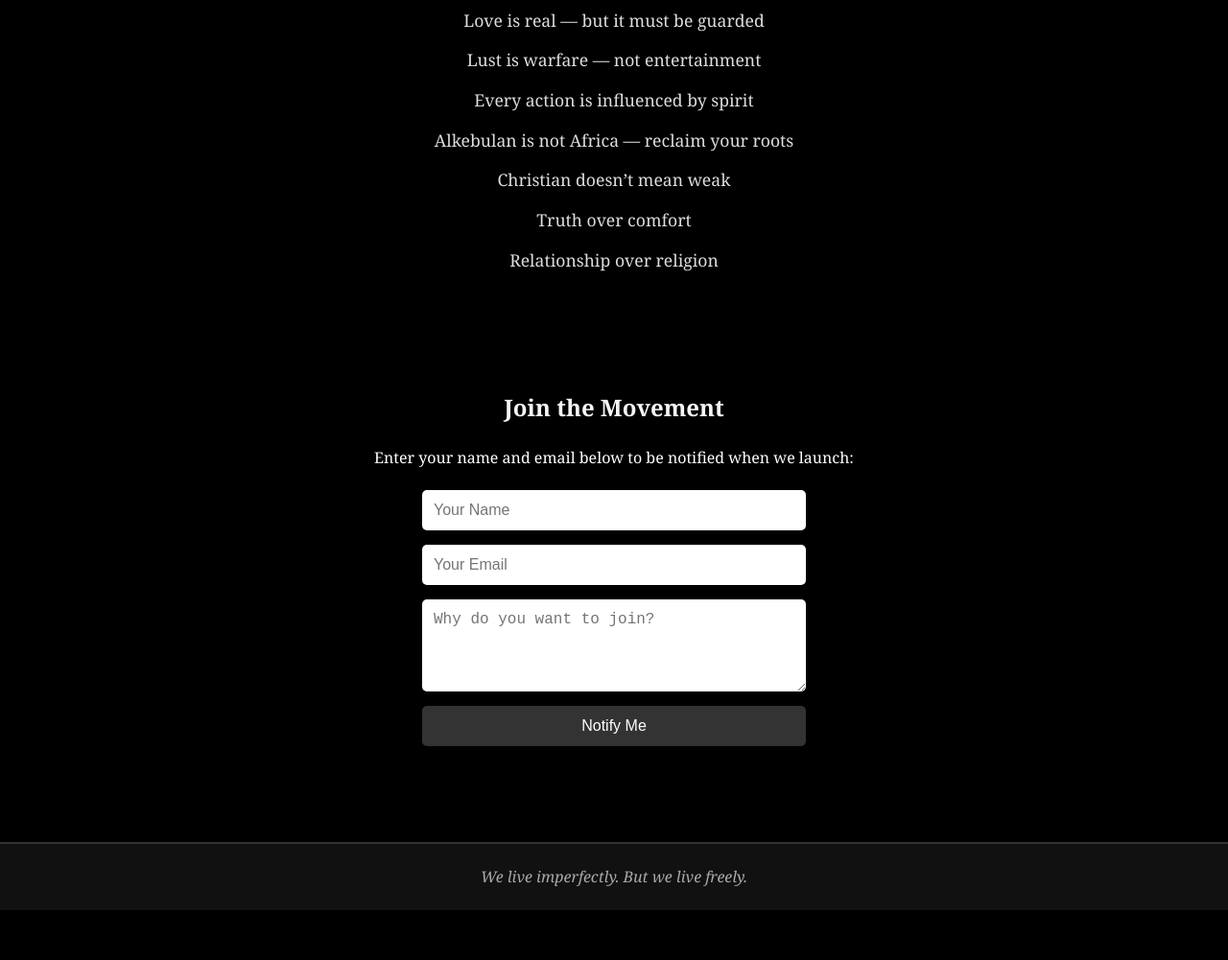
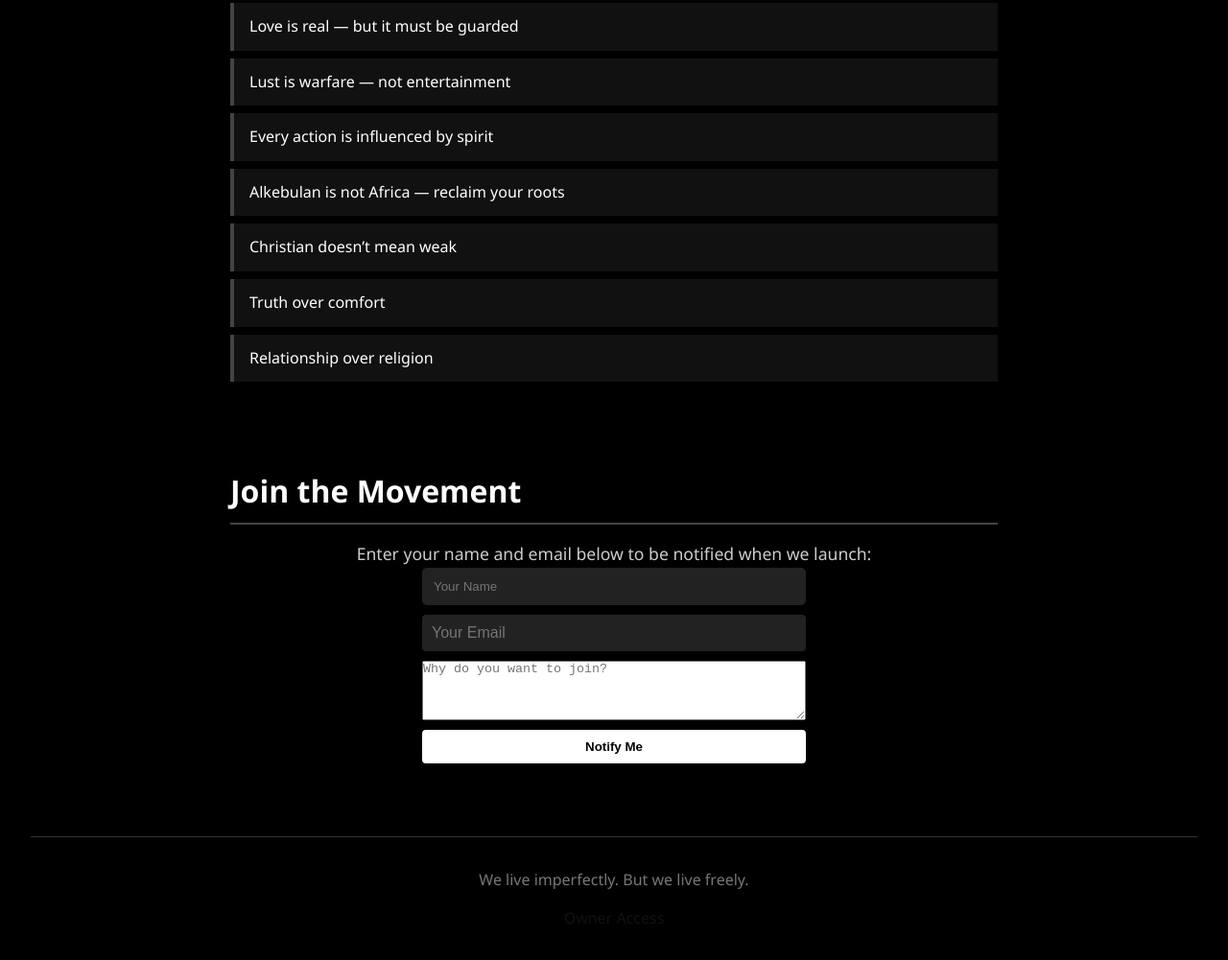
Before and after one commit to Bonga229/christian-university-all-chapters, a plain HTML site: page index.html in a window 1280 px wide. Shown: the part 613-1614 px from the top of the page at 96% size. Before the commit the page ends 1562 px from the top, so only its background shows below. Drawn offline with Linux system fonts and the light colour scheme.

Commit message:
Update index.html

```diff
--- a/index.html
+++ b/index.html
@@ -4,85 +4,7 @@
   <meta charset="UTF-8" />
   <meta name="viewport" content="width=device-width, initial-scale=1.0"/>
   <title>Christian University</title>
-  <style>
-    body {
-      margin: 0;
-      font-family: Georgia, serif;
-      background: #000;
-      color: #fff;
-      line-height: 1.8;
-      text-align: center;
-    }
-    header {
-      background: #111;
-      padding: 30px 20px;
-      border-bottom: 2px solid #333;
-    }
-    header h1 {
-      margin: 0;
-      font-size: 2.5rem;
-    }
-    header p {
-      margin: 5px 0 0;
-      font-style: italic;
-      color: #ccc;
-    }
-    section {
-      padding: 40px 20px;
-      max-width: 800px;
-      margin: 0 auto;
-    }
-    .intro h2, .beliefs h2, .signup h2 {
-      color: #f5f5f5;
-      margin-bottom: 15px;
-    }
-    .beliefs ul {
-      list-style: none;
-      padding: 0;
-    }
-    .beliefs li {
-      margin: 10px 0;
-      font-size: 1.1rem;
-      color: #ddd;
-    }
-    form {
-      display: flex;
-      flex-direction: column;
-      gap: 15px;
-      max-width: 400px;
-      margin: 20px auto;
-    }
-    input, textarea {
-      padding: 12px;
-      border-radius: 5px;
-      border: none;
-      outline: none;
-      font-size: 1rem;
-    }
-    button {
-      background: #333;
-      color: #fff;
-      padding: 12px;
-      border: none;
-      border-radius: 5px;
-      cursor: pointer;
-      font-size: 1rem;
-    }
-    button:hover {
-      background: #444;
-    }
-    footer {
-      background: #111;
-      padding: 20px;
-      border-top: 2px solid #333;
-      margin-top: 40px;
-    }
-    footer p {
-      margin: 0;
-      font-style: italic;
-      color: #aaa;
-    }
-  </style>
+  <link rel="stylesheet" href="style.css" />
 </head>
 <body>
 
@@ -133,7 +55,12 @@
 
   <footer>
     <p>We live imperfectly. But we live freely.</p>
+    <!-- Owner-only hidden link -->
+    <p style="margin-top:15px;">
+      <a href="home.html" style="color:#111; text-decoration:none;">Owner Access</a>
+    </p>
   </footer>
 
+  <script src="script.js"></script>
 </body>
 </html>
```
